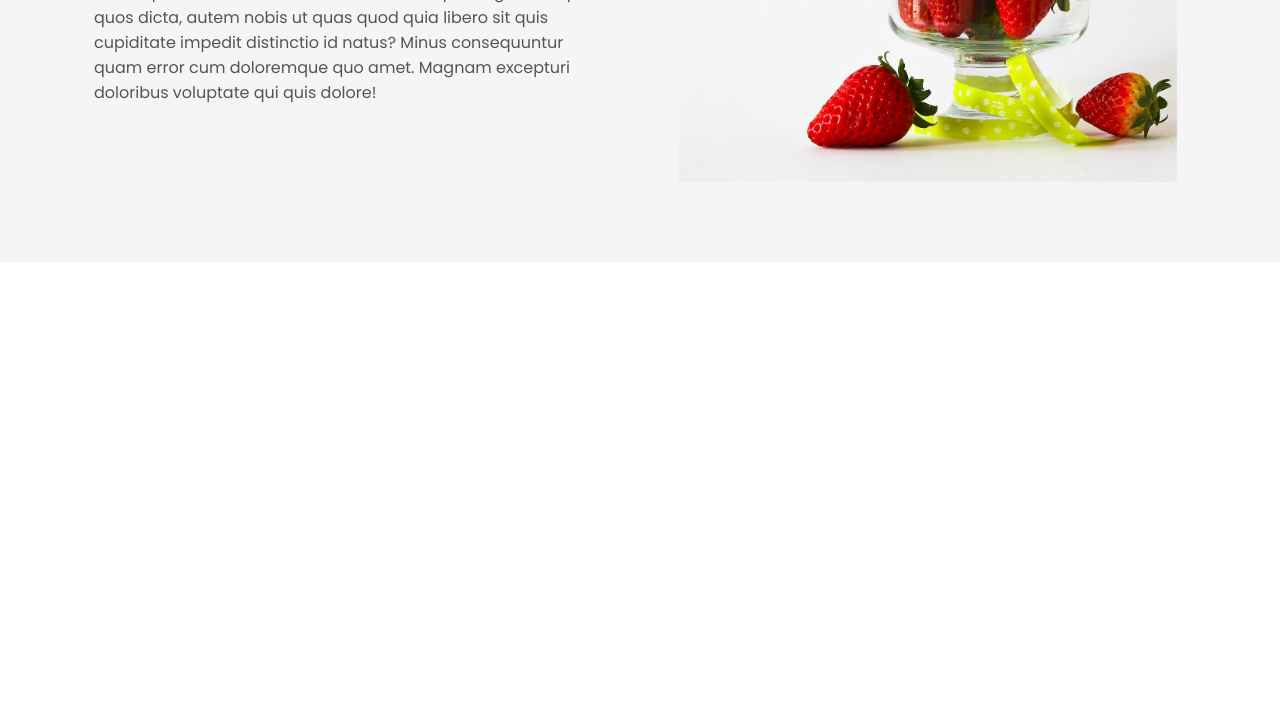
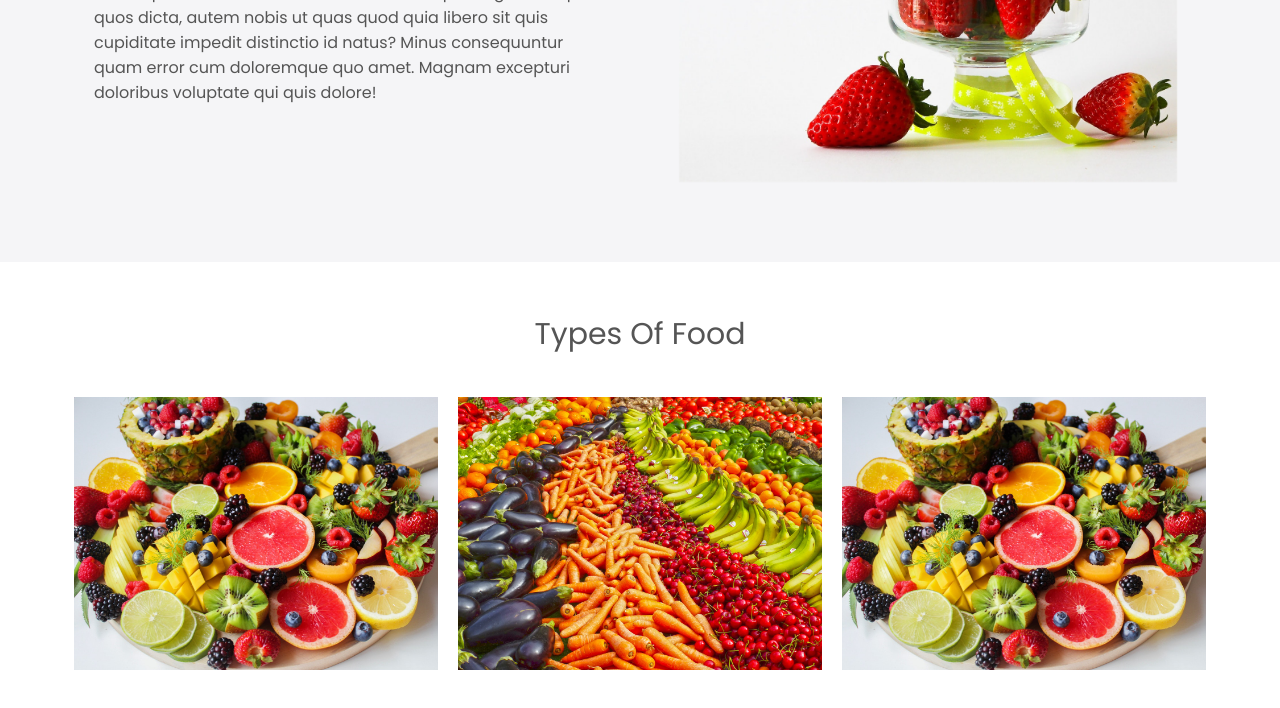
Before and after one commit to sandeepDevJs/home-page-using-flexbox, a plain HTML site: page index.html in a window 1280 px wide. Shown: the part 698-1406 px from the top of the page. Before the commit the page ends 960 px from the top, so only its background shows below. Drawn offline with Linux system fonts and the light colour scheme.

Commit message:
types of food section with overlay animation

```diff
--- a/index.html
+++ b/index.html
@@ -65,5 +65,38 @@
             </div>
         </div>
     </section>
+
+    <section id="food">
+        <h2 class="fruit-title">Types Of Food</h2>
+        <div class="food-container container">
+            <div class="food-type fruit">
+                <div class="img-container">
+                    <img src="./img/food1.jpg" alt="">
+                    <div class="img-content">
+                        <h3>Fruit</h3>
+                        <a href="http://" class="btn btn-primary" target="_blank">Learn More</a>
+                    </div>
+                </div>
+            </div>
+            <div class="food-type vegetable">
+                <div class="img-container">
+                    <img src="./img/food2.jpg" alt="">
+                    <div class="img-content">
+                        <h3>Vegetable</h3>
+                        <a href="http://" class="btn btn-primary" target="_blank">Learn More</a>
+                    </div>
+                </div>
+            </div>
+            <div class="food-type grain">
+                <div class="img-container">
+                    <img src="./img/food1.jpg" alt="">
+                    <div class="img-content">
+                        <h3>Grain</h3>
+                        <a href="http://" class="btn btn-primary" target="_blank">Learn More</a>
+                    </div>
+                </div>
+            </div>
+        </div>
+    </section>
 </body>
 </html>
--- a/styles.css
+++ b/styles.css
@@ -169,3 +169,86 @@ body{
     object-fit: cover;
     object-position: right;
 }
+
+
+/* Type Of Foods */
+
+#food{
+    padding: 5rem 0 10rem 0;
+}
+
+.fruit-title{
+    text-align: center;
+    text-transform: capitalize;
+    color: #555;
+    font-size: 3rem;
+    font-weight: 400;
+    margin-bottom: 40px;
+}
+
+.food-container{
+    display: flex;
+    justify-content: space-between;
+}
+
+.food-type img{
+    display: block;
+    width: 100%;
+    margin: auto;
+    max-height: 300px;
+    object-fit: cover;
+    object-position: center;
+}
+
+.img-container{
+    margin: 0 1rem;
+    position: relative;
+}
+
+.img-content{
+    position: absolute;
+    top: 70%;
+    left: 50%;
+    transform: translate(-50%, -50%);
+    opacity: 0;
+    z-index: 2;
+    text-align: center;
+    transition: all 0.3s ease-in-out 0.1s;
+}
+
+
+.img-content h3{
+    color: #fff;
+    font-size: 3rem;
+}
+
+.img-content a{
+    font-size: 1.2rem;
+}
+
+.img-container::after{
+    content: "";
+    display: block;
+    position: absolute;
+    top: 0;
+    left: 0;
+    width: 100%;
+    height: 100%;
+    background: rgba(0, 0, 0, 0.871);
+    z-index: 1;
+    opacity: 0;
+
+    transform: scaleY(0);
+    transform-origin: 100% 100%;
+    transition: all 0.3s ease-in-out;
+}
+
+.img-container:hover::after{
+    opacity: 1;
+    transform: scaleY(1);
+}
+
+.img-container:hover .img-content{
+    opacity: 1;
+    top: 40%;
+}
```
